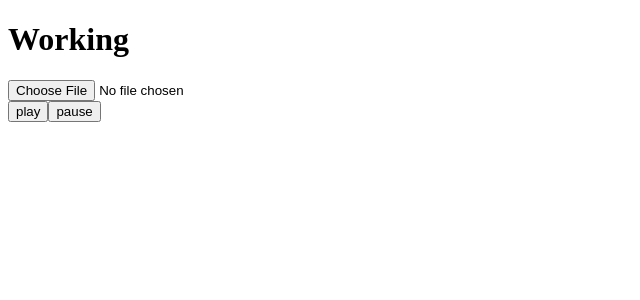
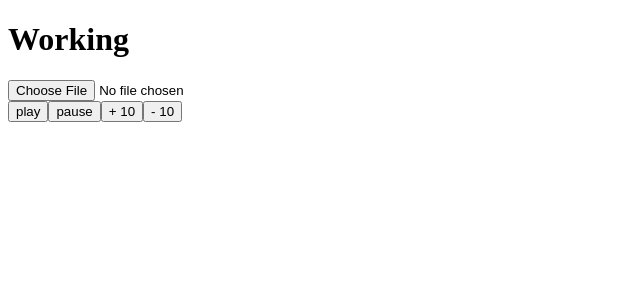
Before and after one commit to SafeCo/react-music-player, a React (Create React App) app: page / in a window 1280 px wide. Shown: the top 300 px of the page, without its empty margins (0-640 px from the left). Built offline with nearby package versions, Linux system fonts and the light colour scheme.

Commit message:
Can add/minus 10 seconds

```diff
--- a/src/AudioPlayer.js
+++ b/src/AudioPlayer.js
@@ -25,11 +25,14 @@ function AudioPlayer() {
         reader.readAsDataURL(file);
         reader.onload = function () {
             const audio = new Audio(reader.result)
+
             audio.addEventListener("loadedmetadata", ()=>{setAudioLength(audio.duration)})
-            setAudioFile(audio);
             audio.addEventListener('timeupdate', (event) => {
                 setAudioTime(audio.currentTime);
             });
+
+            setAudioFile(audio);
+
         };
         reader.onerror = function (error) {
             console.log('Error: ', error);
@@ -48,6 +51,12 @@ function AudioPlayer() {
         audioFile.pause()
     }
 
+    function addTen(){
+        audioFile.currentTime= audioTime + 10
+    }
+    function minusTen(){
+        audioFile.currentTime= audioTime - 10
+    }
 
 
     return (
@@ -71,6 +80,16 @@ function AudioPlayer() {
             >pause
             </button>
 
+            <button
+            onClick={()=>{addTen()}}
+            > + 10
+            </button>
+
+            <button
+            onClick={()=>{minusTen()}}
+            > - 10
+            </button>
+
         </div>
     )
 }
```
